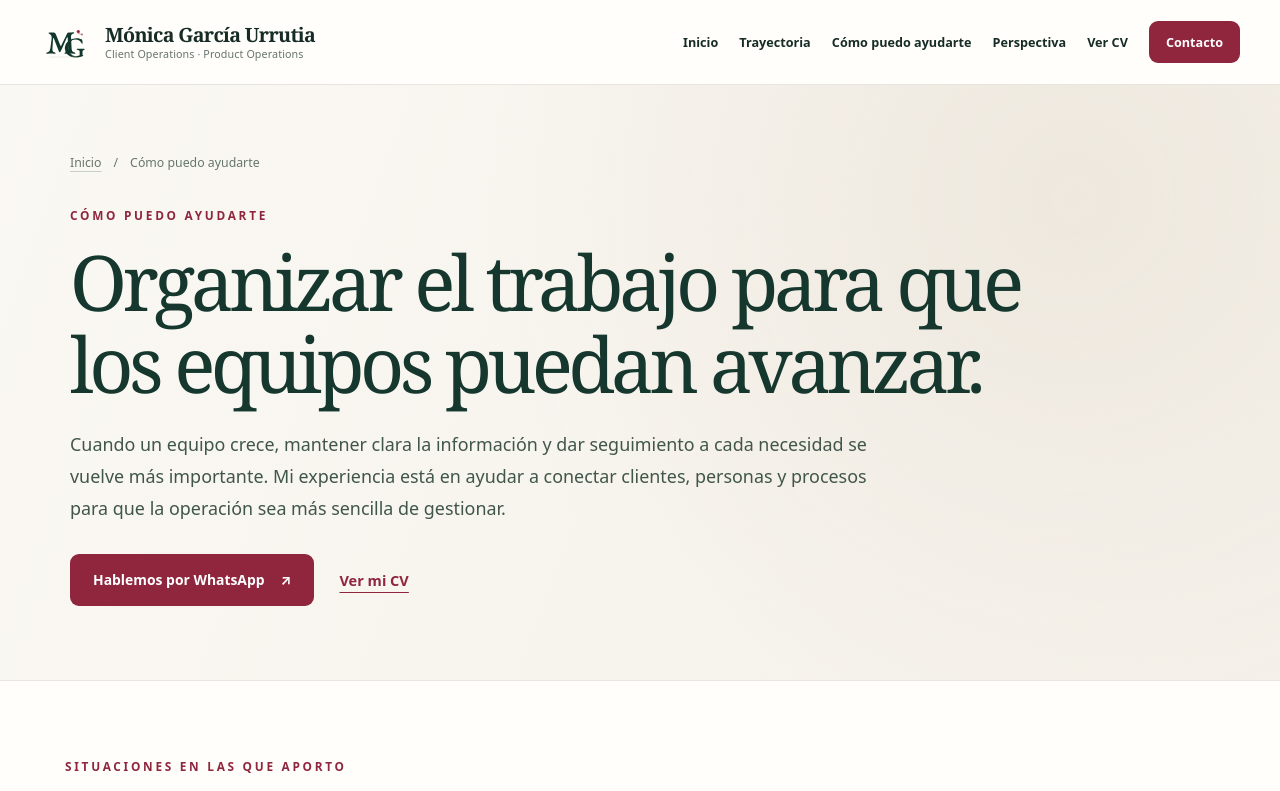
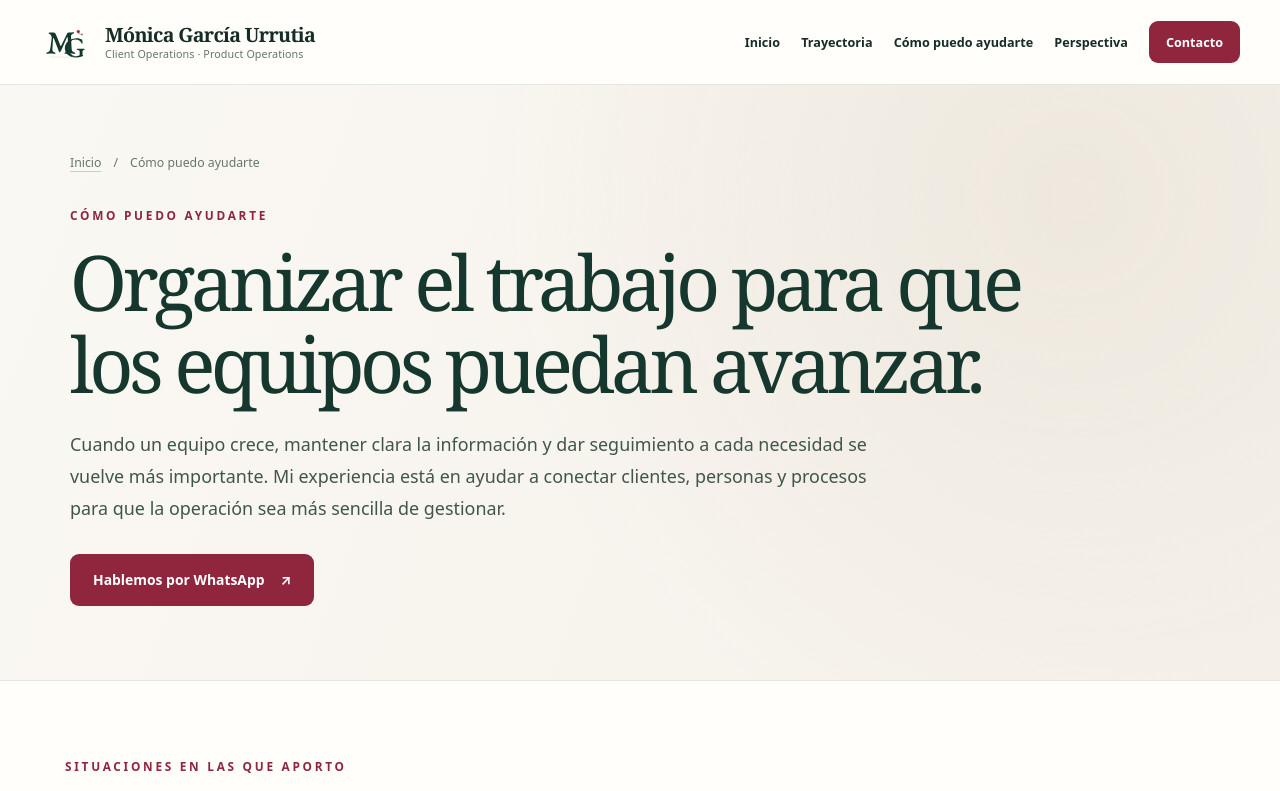
Before and after one commit to raumor911/monica-garcia-sitio-profesional, a website: page como-puedo-ayudarte/index.html in a window 1280 px wide. Shown: the top 791 px of the page. Drawn offline with Linux system fonts and the light colour scheme.

Commit message:
fix(qa): remove legacy CV CTAs from interior pages; WhatsApp remains sole conversion action

```diff
--- a/como-puedo-ayudarte/index.html
+++ b/como-puedo-ayudarte/index.html
@@ -39,7 +39,7 @@
         <a href="../#trayectoria">Trayectoria</a>
         <a href="../como-puedo-ayudarte/">Cómo puedo ayudarte</a>
         <a href="../perspectiva/">Perspectiva</a>
-        <a href="../cv.html">Ver CV</a>
+
         <a class="nav-contact" href="https://wa.me/525569143748">Contacto</a>
       </nav>
     </div>
@@ -53,7 +53,7 @@
         <p class="page-lead">Cuando un equipo crece, mantener clara la información y dar seguimiento a cada necesidad se vuelve más importante. Mi experiencia está en ayudar a conectar clientes, personas y procesos para que la operación sea más sencilla de gestionar.</p>
         <div class="page-hero-actions">
           <a class="button button-primary" data-wa="oportunidad" href="https://wa.me/525569143748" target="_blank" rel="noopener noreferrer">Hablemos por WhatsApp <span aria-hidden="true">↗</span></a>
-          <a class="page-secondary-link" href="../cv.html">Ver mi CV</a>
+
         </div>
       </div>
     </section>
```
